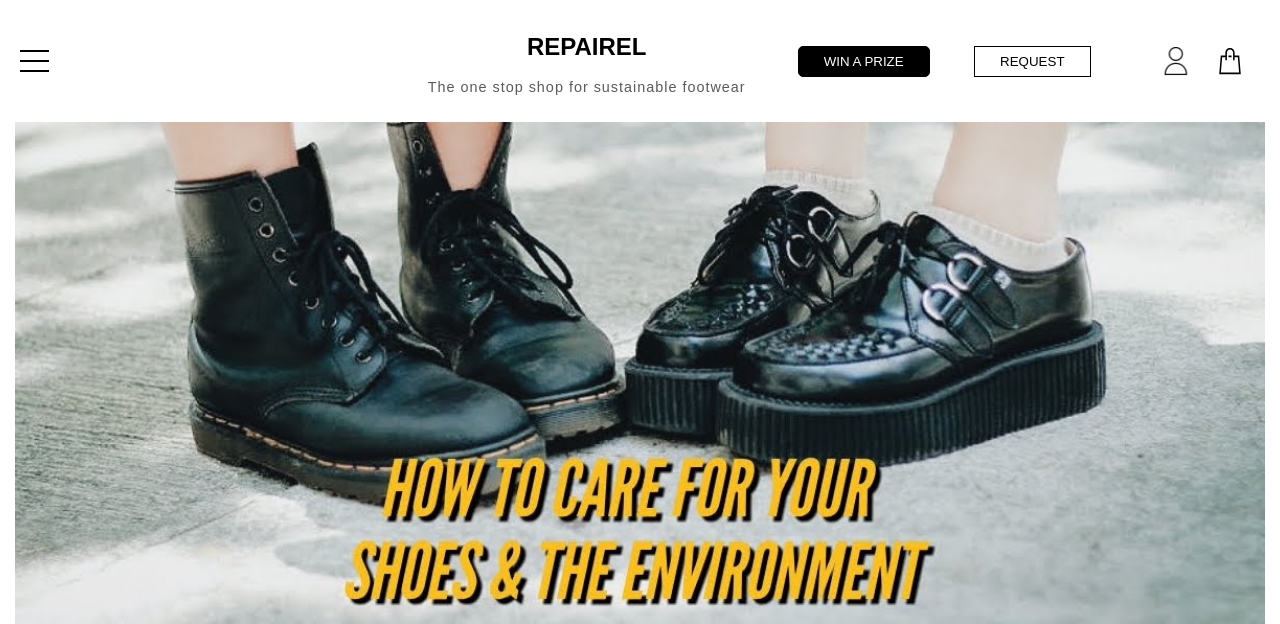
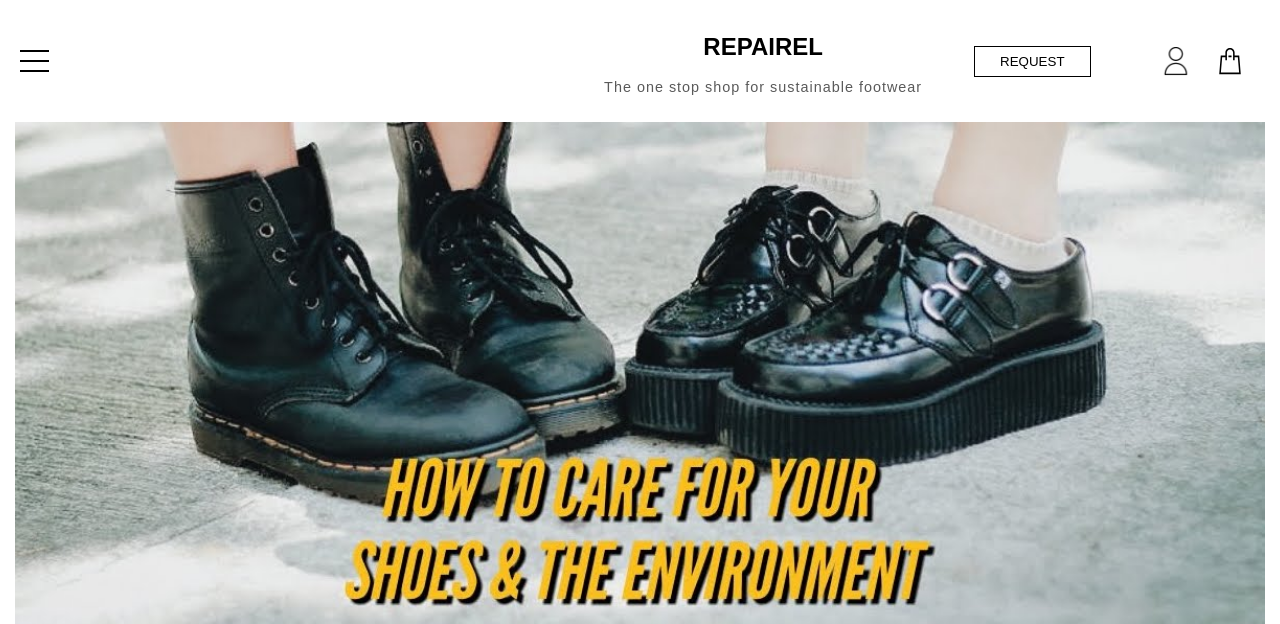
Before and after one commit to Repairel/repairel-shopify, a Django app: page /about/ in a window 1280 px wide. Shown: the top 624 px of the page. Run offline with Django 3.2, Linux system fonts and the light colour scheme.

Commit message:
removed "Win a prize" button

```diff
--- a/templates/base.html
+++ b/templates/base.html
@@ -45,7 +45,6 @@
                         </div>
                     </div>
                     <div class="custom_header_buttons">
-                        <a href="https://docs.google.com/forms/d/e/1FAIpQLSdnUw91NbzvjkWSH9r8CnTaBG3MPDxHhjYW0tc3WNteCt0OKA/viewform"><button class="button_black">WIN A PRIZE</button></a>
                         <a href="{%url 'repairelapp:product_request'%}"><button class="button_white">REQUEST</button></a>
                     </div>
                     <div class="custom_header_personal">
```
